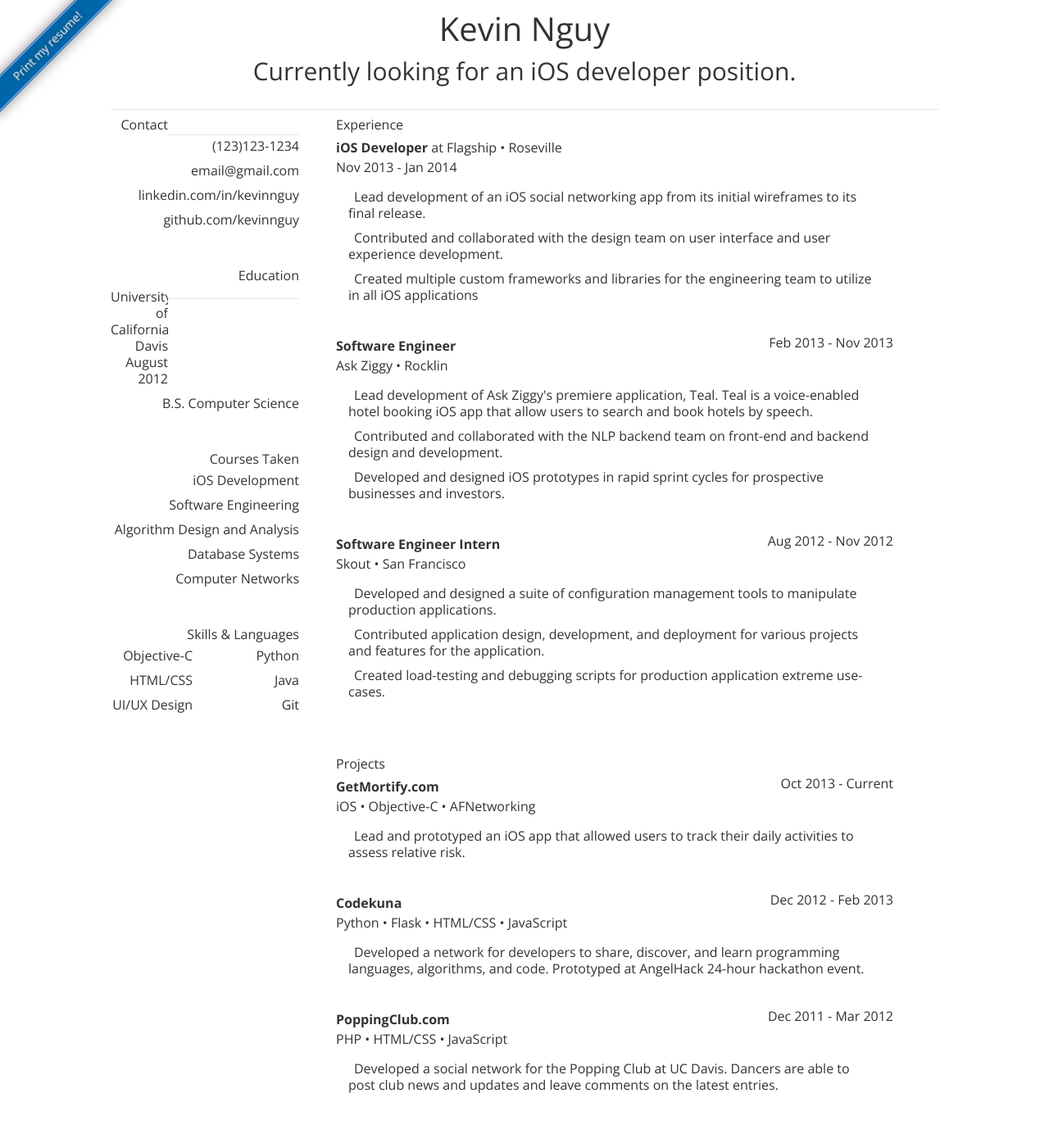
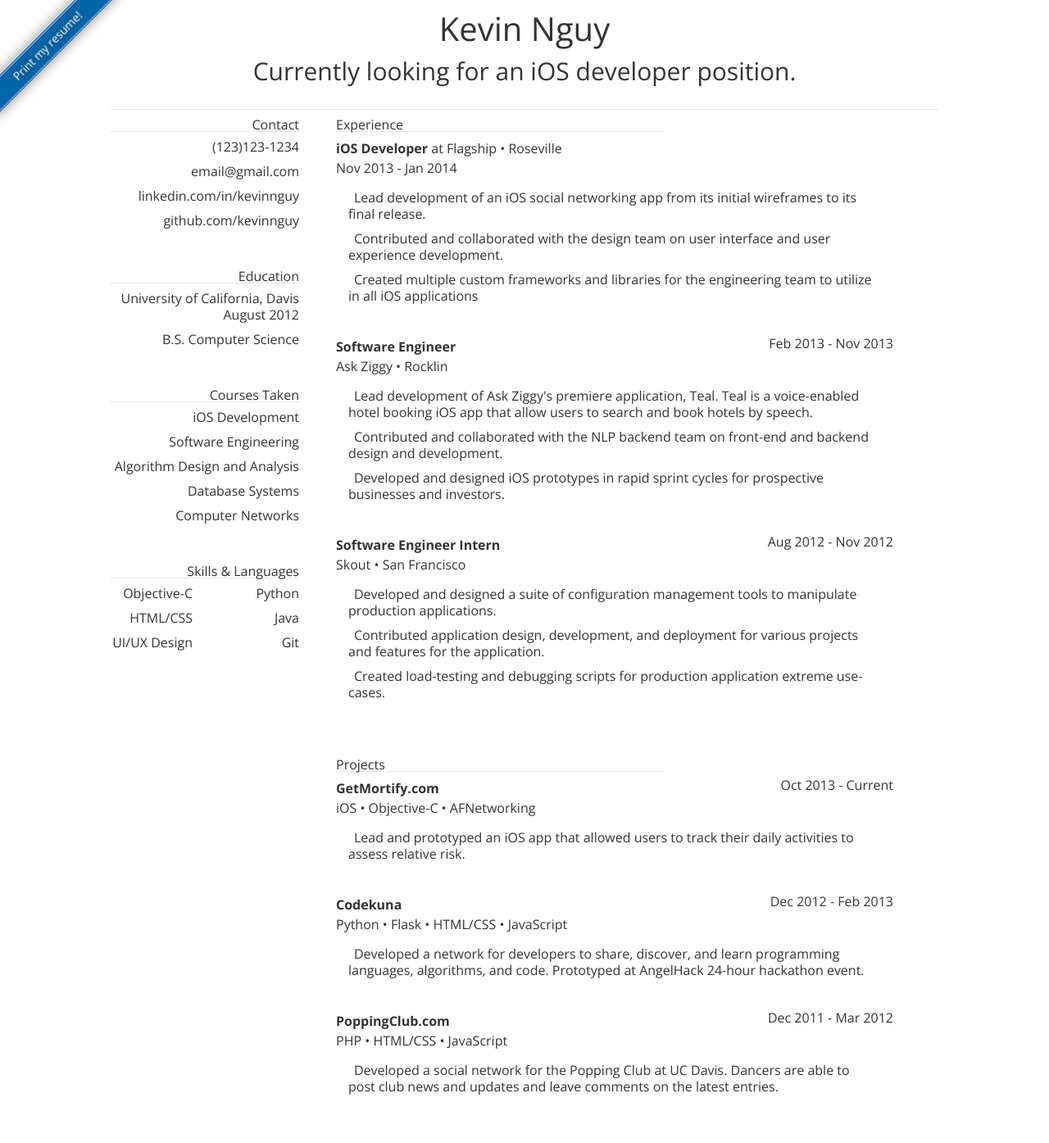
Before and after one commit to kevinnguy/kevinnguy.github.com, a Jekyll site: the page index.html, which Jekyll copies as it is, in a window 1280 px wide. Shown: the whole page at 82% size. Built offline with Jekyll 4.4.1, drawn with Linux system fonts in a browser that asks for light colours.

Commit message:
Sorry for the poor description

```diff
--- a/index.html
+++ b/index.html
@@ -47,10 +47,7 @@
     <div class="container">
       <div id="left" class="four columns sidebar">
         <section id="info">
-          <div id="contact">
-            Contact
-            <div class="small-divider"></div>
-          </div>
+          <div id="contact">Contact</div>
           <ul id="social">
             <li>
               <a href="http://linkedin.com/in/kevinnguy" onClick="_gaq.push(['_trackEvent', 'Link', 'Click', 'Sidebar LinkedIn']);" title="Connect with me" target="_blank">(123)123-1234</a>
@@ -69,9 +66,7 @@
             </li>
           </ul>
 
-          <div id="education">Education
-            <div class="small-divider"></div>
-          </div>
+          <div id="education">Education</div>
           <ul id="social">
             <li>University of California, Davis</br>August 2012</li>
             <li>B.S. Computer Science</li>
--- a/static/css/new_style.css
+++ b/static/css/new_style.css
@@ -610,13 +610,12 @@ border-bottom: 1px solid #e4e7eb;
  margin-top: 32px;
 }
 
-#contact, #education,#courses,#languages {
-}
 
 #contact, #education,#courses,#languages,#experience,#projects
 {
   margin-top:50px;
   margin-bottom:8px;
+  	  border-bottom: 1px solid #e4e7eb;
   }
 
   #contact {
@@ -719,10 +718,3 @@ border-bottom: 1px solid #e4e7eb;
 .extra-bold {
 	font-weight: 800;
 }
-
-.small-divider {
-	width: 160px;
-	  border-bottom: 1px solid #e4e7eb;
-	  float: right;
-	  margin-top: 20px;
-}
```
